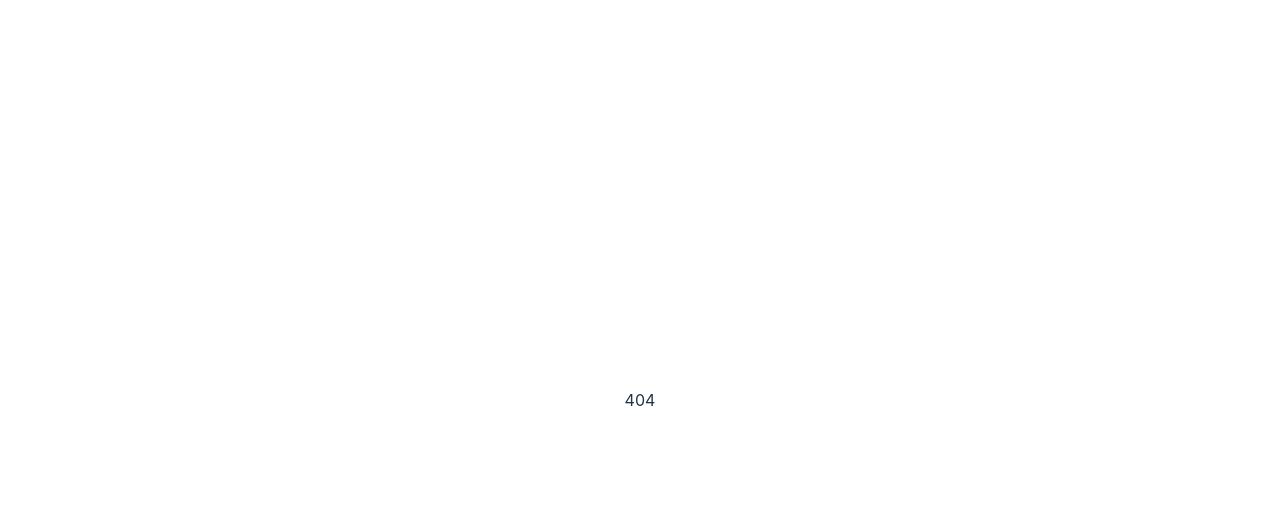
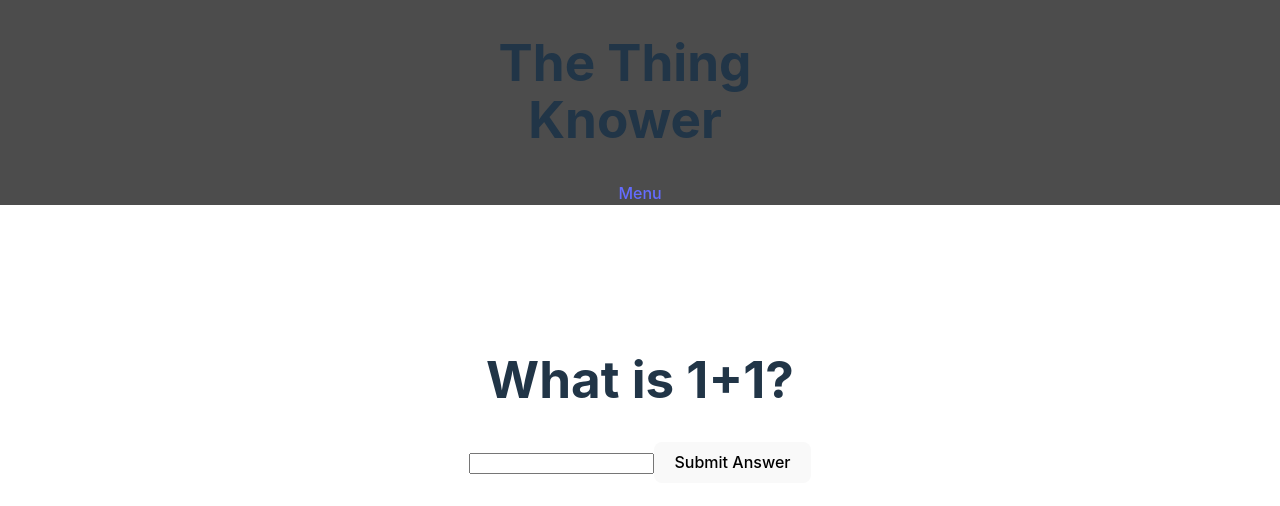
Before and after one commit to FtpApoc/The-Thing-Knower, a React (Vite) app: page /Content in a window 1280 px wide. Shown: the top 506 px of the page. Built offline with nearby package versions, Linux system fonts and the light colour scheme.

Commit message:
Added Content barebones with correct routing

```diff
--- a/src/App.css
+++ b/src/App.css
@@ -1,8 +1,12 @@
 #root {
   max-width: 1280px;
   margin: 0 auto;
-  padding: 2rem;
+  padding: 0;
   text-align: center;
+}
+/* Menu Component*/
+.Menu button {
+    margin : 1em;
 }
 
 .Content-Selection {
@@ -14,6 +18,22 @@
     margin-right: 30px;
 }
 
-.Menu button {
-    margin : 1em;
+/* Content Component */
+.Header {
+    background-color: #4c4c4c;
+    padding-inline: 0vmax;
+    position: fixed;
+    top: 0;
+    left: 0;
+    padding-inline: 33vw;
 }
+.Header h1{
+    display: inline-block;
+    margin-right: 30px;
+}
+.Header a{
+    text-decoration: none;
+}
+#QnA > *{
+    margin: 1vh;
+}
--- a/src/App.jsx
+++ b/src/App.jsx
@@ -1,8 +1,9 @@
 import {BrowserRouter as Router, Route, Routes} from 'react-router-dom'
 
 import './App.css'
-import Menu from './components/menu'
+import Menu from './components/Menu'
 import Example from './components/Example'
+import Content from './components/Content'
 
 function App() {
 
@@ -10,6 +11,7 @@ function App() {
     <Router>
       <Routes>
         <Route path='/' element={<Menu />} />
+        <Route path='/Content' element={<Content />} />
         <Route path='/Example' element={<Example />} />
         <Route path='*' element={<p>404</p>} />
       </Routes>
--- /dev/null
+++ b/src/components/Content.jsx
@@ -0,0 +1,32 @@
+import { Link } from "react-router-dom";
+
+const submitAnswer = () => {
+    console.log("Submitted")
+}
+
+const Content = () => {
+    return (
+        <div className="content">
+            <div className="Header">
+                <h1> The Thing Knower </h1>
+                <Link to={'/'}>Menu</Link>
+            </div>
+        <div className="QnA">
+            <div className="question-div">
+                <h1>What is 1+1?</h1>
+            </div>
+            <div className="answer-div">
+                <input />
+            <button onAction={submitAnswer}>
+                    Submit Answer
+            </button>
+
+            </div>
+
+        </div>
+
+        </div>
+     );
+}
+
+export default Content;
--- a/src/components/Menu.jsx
+++ b/src/components/Menu.jsx
@@ -5,7 +5,7 @@ const Menu = () => {
 
     const startTrivia = () => {
         console.log("Trivia Start Button")
-        navigate("/Example")
+        navigate("/Content")
     }
 
     return(
```
